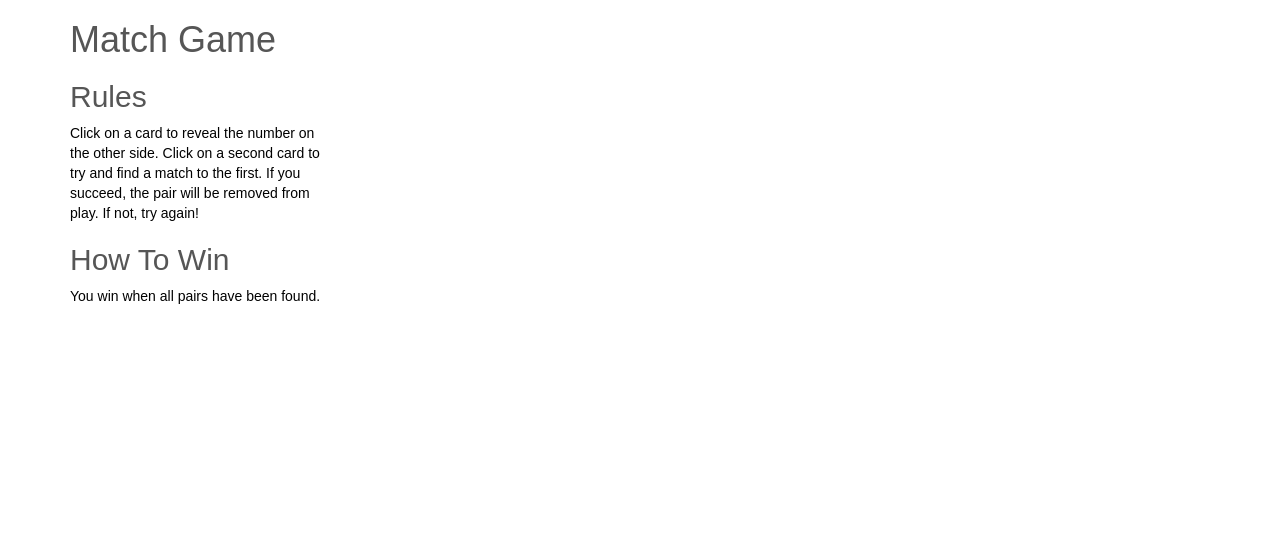
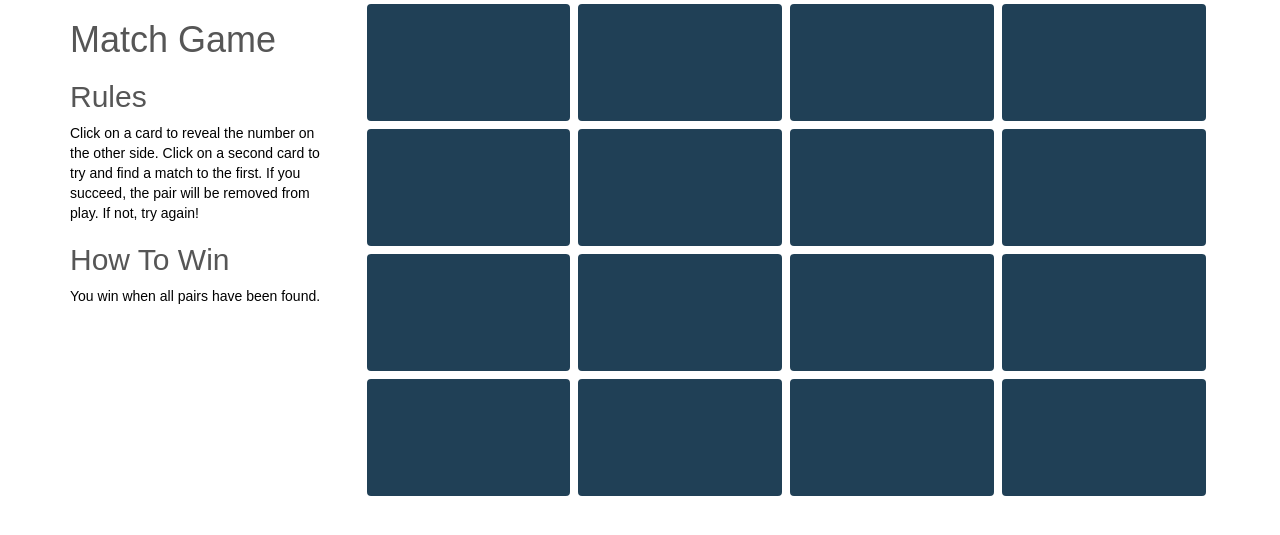
Before and after one commit to boombranco/boombranco.github.io, a Jekyll site: the page match.html, which Jekyll copies as it is, in a window 1280 px wide. Shown: the top 535 px of the page. Built offline with Jekyll 4.4.1, drawn with Linux system fonts in a browser that asks for light colours; nearby versions of some CDN libraries.

Commit message:
update css for match game

```diff
--- a/resources/css/style.css
+++ b/resources/css/style.css
@@ -692,3 +692,18 @@
     padding-bottom: 16px;
   }
 }
+
+/* Match Game */
+.card {
+  display: flex;
+  justify-content: center;
+  align-items: center;
+  height: 12.5rem;
+  border: 4px solid white;
+  border-radius: 8px;
+  background-color: rgb(32, 64, 86);
+  font-size: 7rem;
+  font-weight: 900;
+  color: rgb(255, 255, 255);
+  cursor: pointer;
+}
```
